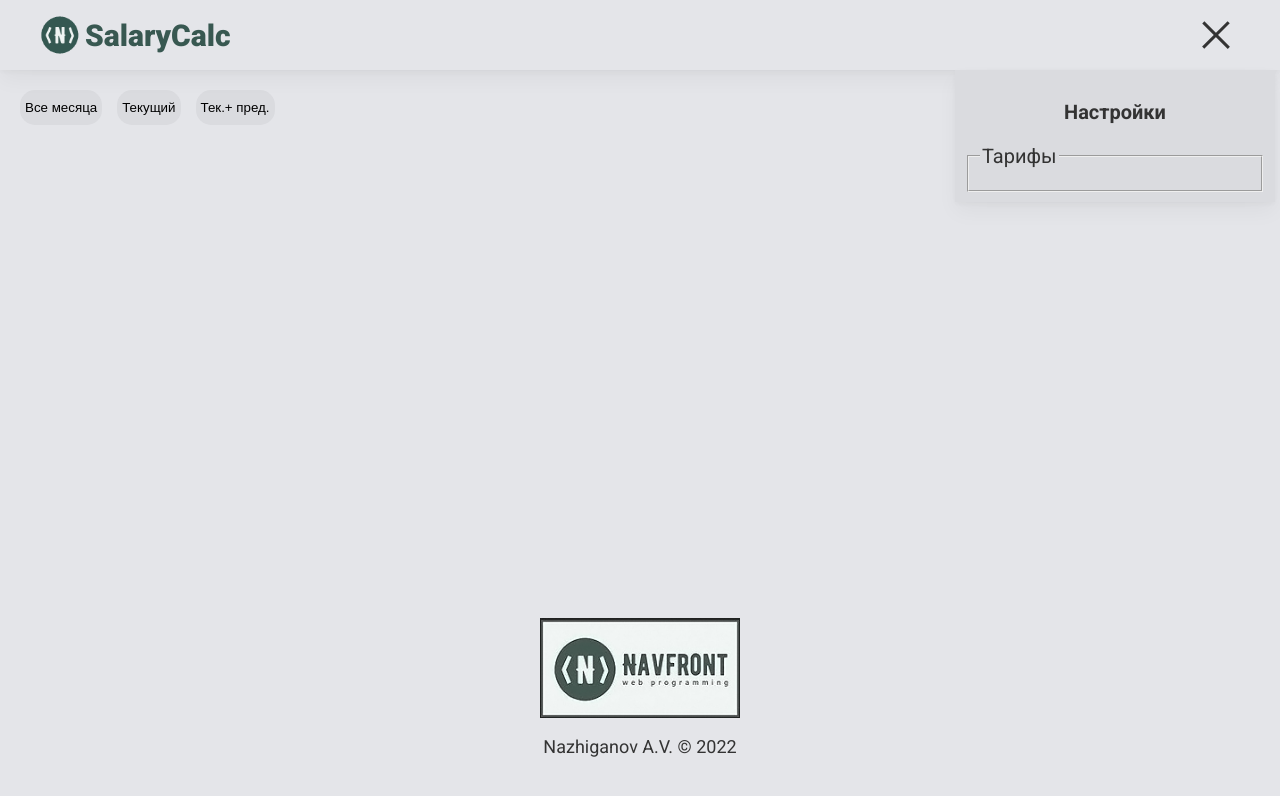
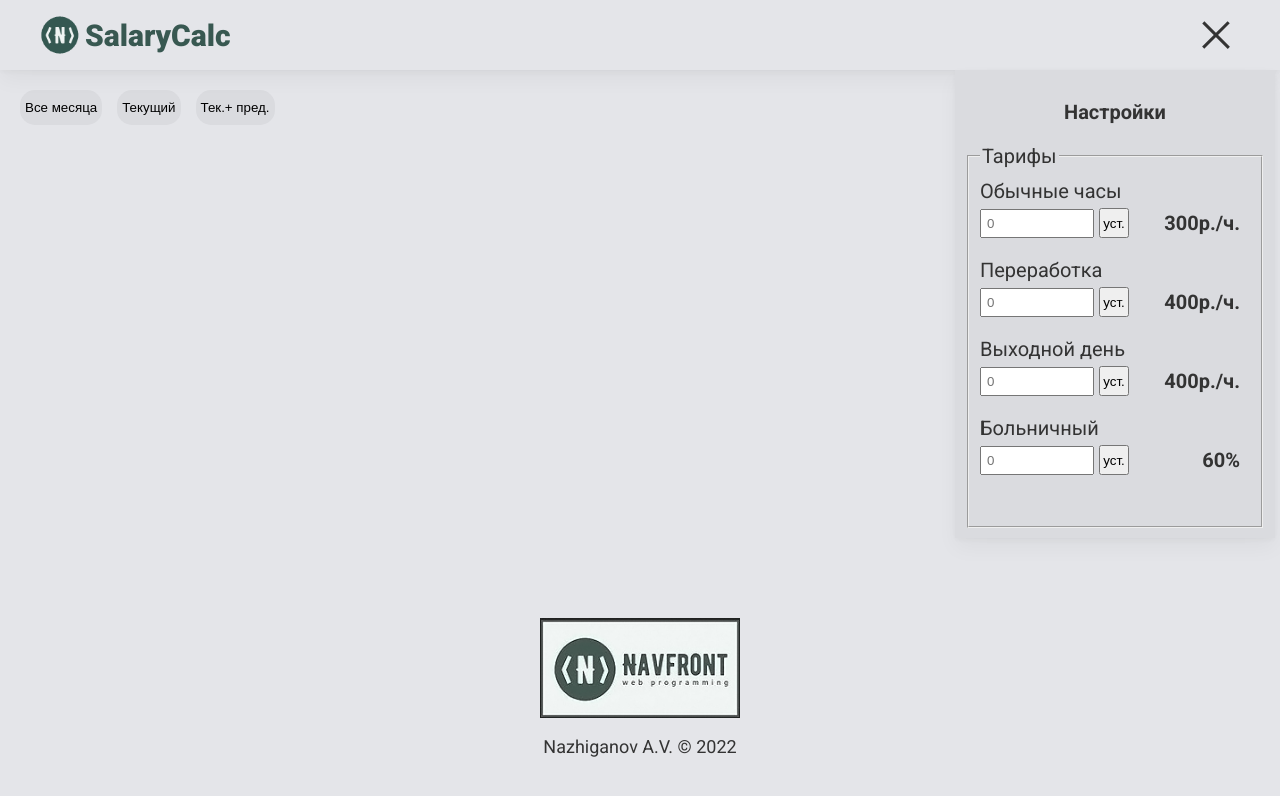
Before and after one commit to Navfront/SalaryCalc, a React (Create React App) app: page / in a window 1280 px wide. Both pictures are taken after a click on the button "Меню настроек". Shown: the top 796 px of the page. Built offline with nearby package versions, Linux system fonts and the light colour scheme.

Commit message:
Подключил слайс рейтов к меню

```diff
--- a/src/components/ui/main-menu/MainMenu.tsx
+++ b/src/components/ui/main-menu/MainMenu.tsx
@@ -1,27 +1,18 @@
-// import { useSelector, useDispatch } from 'react-redux'
 import { useAppSelector } from '../../../redux/reduxHooks'
 import { StyledMainMenuLayout, StyledMainMenuTitle } from './styled'
-// import { setDefaultRate, setHolidayRate } from '../../../redux/actions'
-// import { useRef } from 'react'
-// import { setExtraRate, setSickRate } from './../../../redux/actions'
+import { useAppDispatch } from './../../../redux/reduxHooks'
+import { useRef, MutableRefObject } from 'react'
+import { setDefaultRate, setExtraRate, setHolidayRate, setSickRate } from '../../../redux/slices/rates-slice'
 
 function MainMenu (): JSX.Element {
   const isMenuOpen = useAppSelector(state => state.app.isMenuOpen)
-  // const isMenuActive = useSelector((state) => state.appReducer.isMenuOpen);
-  // const defaultRate = useSelector((state) => state.ratesReducer.defaultRate);
-  // const extraRate = useSelector((state) => state.ratesReducer.extraRate);
-  // const holidayRate = useSelector((state) => state.ratesReducer.holidayRate);
-  // const sickRate = useSelector((state) => state.ratesReducer.sickRate);
+  const { defaultRate, extraRate, holidayRate, sickRate } = useAppSelector(state => state.rates)
+  const dispatch = useAppDispatch()
 
-  // const dispatchSetDefaultRate = useDispatch();
-  // const dispatchSetExtraRate = useDispatch();
-  // const dispatchSetHolidayRate = useDispatch();
-  // const dispatchSetSickRate = useDispatch();
-
-  // const defaultRateInputRef = useRef();
-  // const extraRateInputRef = useRef();
-  // const holidayRateInputRef = useRef();
-  // const sickRateInputRef = useRef();
+  const defaultRateInputRef = useRef() as MutableRefObject<HTMLInputElement>
+  const extraRateInputRef = useRef() as MutableRefObject<HTMLInputElement>
+  const holidayRateInputRef = useRef() as MutableRefObject<HTMLInputElement>
+  const sickRateInputRef = useRef() as MutableRefObject<HTMLInputElement>
 
   return isMenuOpen
     ? (<StyledMainMenuLayout active={isMenuOpen}>
@@ -29,25 +20,24 @@ function MainMenu (): JSX.Element {
       <form
         action="#"
         method="post"
-        onSubmit={() => {
-          // eslint-disable-next-line no-console
-          console.log('evtsubm')
+        onSubmit={(event) => {
+          event.preventDefault()
         }}
       >
         <fieldset>
           <legend>Тарифы</legend>
-          {/* <label htmlFor="defaultRate">Обычные часы</label>
+          <label htmlFor="defaultRate">Обычные часы</label>
           <p>
             <input ref={defaultRateInputRef} id="defaultRate" type="number" placeholder="0" />
             <button
               type="button"
               onClick={() => {
-                dispatchSetDefaultRate(setDefaultRate(defaultRateInputRef.current.value))
+                dispatch(setDefaultRate(Number(defaultRateInputRef.current.value)))
               }}
             >
               уст.
             </button>
-            <span>{defaultRate ? `${defaultRate}р./ч.` : 'загрузка..'}</span>
+            <span>{(!Number.isNaN(defaultRate)) ? `${defaultRate}р./ч.` : 'загрузка..'}</span>
           </p>
           <label htmlFor="extraRate">Переработка</label>
           <p>
@@ -55,12 +45,12 @@ function MainMenu (): JSX.Element {
             <button
               type="button"
               onClick={() => {
-                dispatchSetExtraRate(setExtraRate(extraRateInputRef.current.value))
+                dispatch(setExtraRate(Number(extraRateInputRef.current.value)))
               }}
             >
               уст.
             </button>
-            <span>{extraRate ? `${extraRate}р./ч.` : 'загрузка..'}</span>
+            <span>{(!Number.isNaN(extraRate)) ? `${extraRate}р./ч.` : 'загрузка..'}</span>
           </p>
           <label htmlFor="holidayRate">Выходной день</label>
           <p>
@@ -68,12 +58,12 @@ function MainMenu (): JSX.Element {
             <button
               type="button"
               onClick={() => {
-                dispatchSetHolidayRate(setHolidayRate(holidayRateInputRef.current.value))
+                dispatch(setHolidayRate(Number(holidayRateInputRef.current.value)))
               }}
             >
               уст.
             </button>
-            <span>{holidayRate ? `${holidayRate}р./ч.` : 'загрузка..'}</span>
+            <span>{(!Number.isNaN(holidayRate)) ? `${holidayRate}р./ч.` : 'загрузка..'}</span>
           </p>
           <label htmlFor="sickRate">Больничный</label>
           <p>
@@ -81,13 +71,13 @@ function MainMenu (): JSX.Element {
             <button
               type="button"
               onClick={() => {
-                dispatchSetSickRate(setSickRate(sickRateInputRef.current.value))
+                dispatch(setSickRate(Number(sickRateInputRef.current.value)))
               }}
             >
               уст.
             </button>
-            <span>{sickRate ? `${sickRate}%` : 'загрузка..'}</span>
-          </p> */}
+            <span>{(!Number.isNaN(sickRate)) ? `${sickRate}%` : 'загрузка..'}</span>
+          </p>
         </fieldset>
       </form>
     </StyledMainMenuLayout>
```
